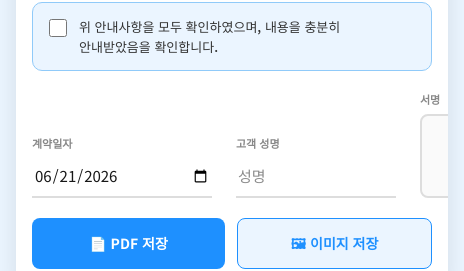
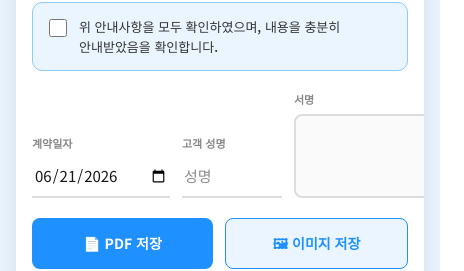
Before and after one commit to jororo9/customer-sign-app, a Next.js app: page /consent in a window 390 px wide. Shown: the part 421-692 px from the top of the page, 464 px wide, since content can reach past the window. Built offline with nearby package versions, Linux system fonts and the light colour scheme; no server answers; the database is empty.

Commit message:
모바일 서명칸 수정

```diff
--- a/app/consent/page.tsx
+++ b/app/consent/page.tsx
@@ -299,14 +299,14 @@ export default function ConsentPage() {
           </div>
 
          {/* 서명 */}
-          <div style={{ display: 'flex', gap: 24, alignItems: 'flex-end', marginBottom: 20 }}>
-            <div style={{ flex: '0 0 180px' }}>
+          <div style={{ display: 'flex', gap: 12, alignItems: 'flex-end', marginBottom: 20 }}>
+            <div style={{ flex: '0 0 130px' }}>
               <label style={labelStyle}>계약일자</label>
               {capturing
                 ? <div style={{ ...fieldStyle, paddingTop: 8, paddingBottom: 8 }}>{contractDate}</div>
                 : <input type="date" value={contractDate} onChange={e => setContractDate(e.target.value)} style={fieldStyle} />}
             </div>
-            <div style={{ flex: '0 0 160px' }}>
+            <div style={{ flex: '0 0 100px' }}>
               <label style={labelStyle}>고객 성명</label>
               {capturing
                 ? <div style={{ ...fieldStyle, paddingTop: 8, paddingBottom: 8 }}>{customerName}</div>
```
